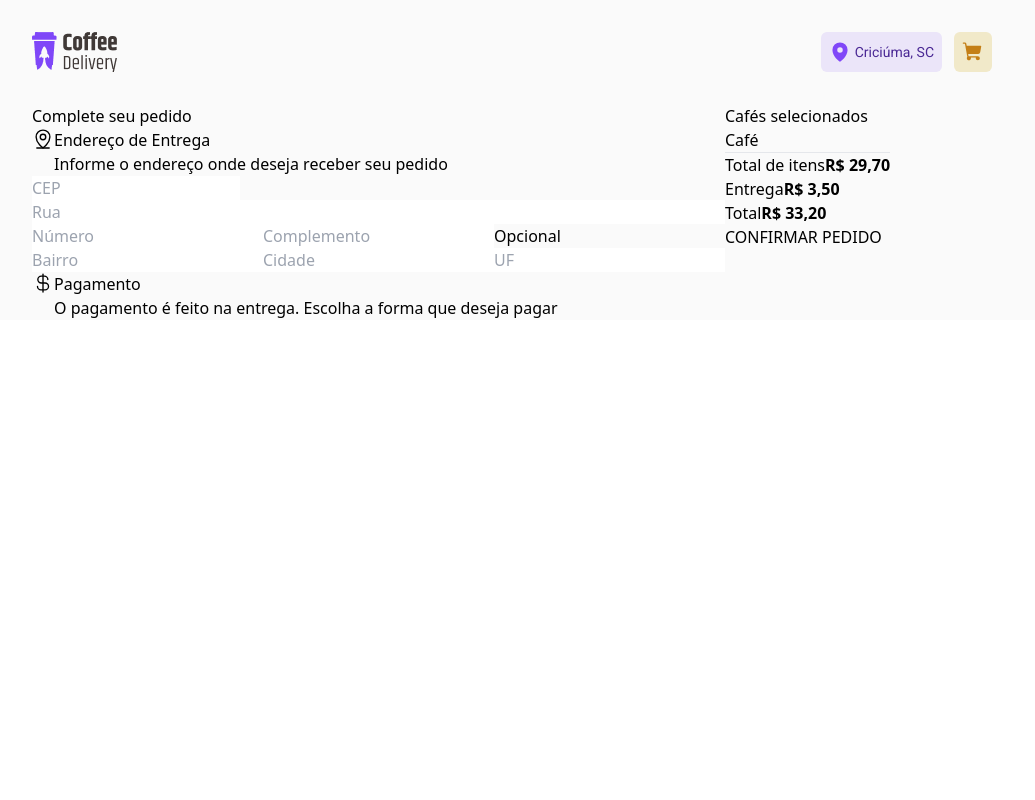
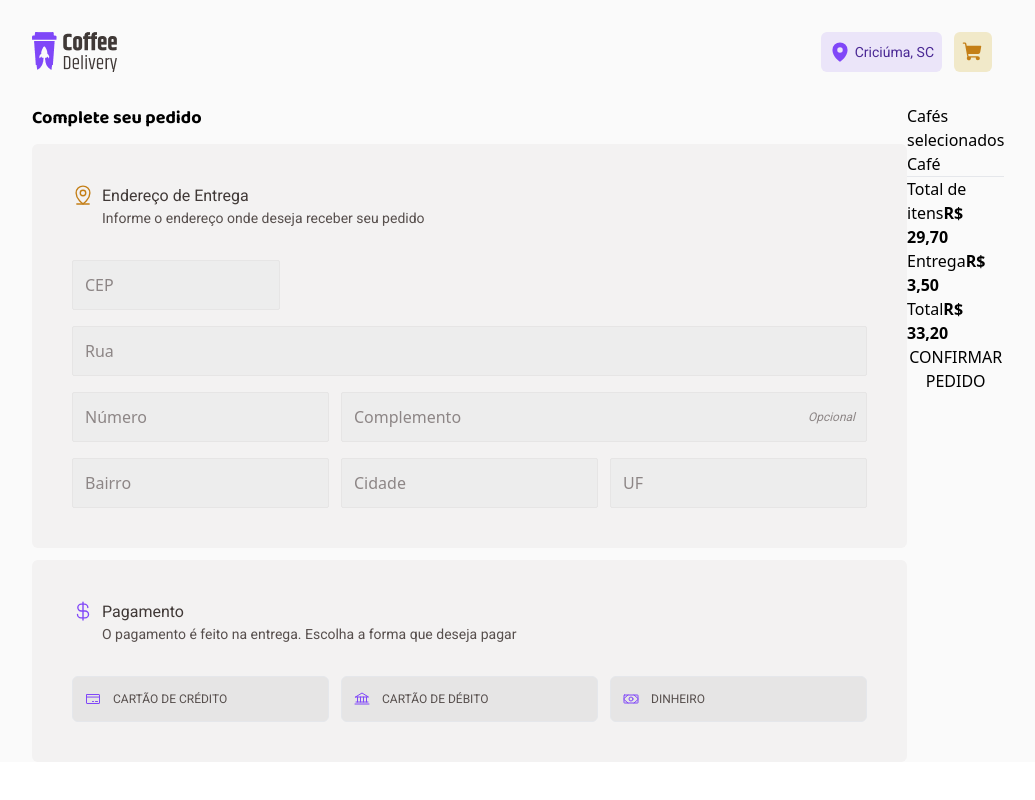
Before and after one commit to davimarcilio/CoffeeDelivery, a React (Vite) app: page /checkout in a window 1280 px wide. Shown: the whole page, without its empty margins (128-1163 px from the left). Built offline with nearby package versions, Linux system fonts and the light colour scheme.

Commit message:
Payment Methods

```diff
--- /dev/null
+++ b/src/pages/Checkout/components/Card.tsx
@@ -0,0 +1,13 @@
+import { ReactNode } from "react";
+
+interface CardProps {
+  children: ReactNode;
+}
+
+export function Card({ children }: CardProps) {
+  return (
+    <div className="flex flex-col bg-base-card rounded-md p-10 gap-8">
+      {children}
+    </div>
+  );
+}
--- /dev/null
+++ b/src/pages/Checkout/components/Input.tsx
@@ -0,0 +1,17 @@
+interface InputProps {
+  placeholder: string;
+  className?: string;
+  name?: string;
+  id?: string;
+}
+
+export function Input({ placeholder, className, name }: InputProps) {
+  return (
+    <input
+      name={name}
+      type="text"
+      className={`${className} p-3 bg-base-input rounded-sm placeholder:text-base-label border border-base-button`}
+      placeholder={placeholder}
+    />
+  );
+}
--- /dev/null
+++ b/src/pages/Checkout/components/PaymentMethod.tsx
@@ -0,0 +1,26 @@
+import { ReactNode } from "react";
+
+interface PaymentMethodProps {
+  type: "credit" | "debit" | "money";
+  labelText: string;
+  icon: ReactNode;
+}
+
+export function PaymentMethod({ type, labelText, icon }: PaymentMethodProps) {
+  return (
+    <div className="flex-1">
+      <input
+        className="peer hidden"
+        type="radio"
+        name="payment-method"
+        id={`payment-method-${type}`}
+      />
+      <label
+        className={`peer-checked:bg-purple-light flex gap-3 items-center peer-checked:border-purple bg-base-button p-3 border rounded-md text-base-text text-xs font-Roboto leading-5`}
+        htmlFor={`payment-method-${type}`}
+      >
+        {icon} {labelText}
+      </label>
+    </div>
+  );
+}
--- a/src/pages/Checkout/index.tsx
+++ b/src/pages/Checkout/index.tsx
@@ -1,48 +1,93 @@
-import { CurrencyDollar, MapPinLine } from "phosphor-react";
+import {
+  Bank,
+  CreditCard,
+  CurrencyDollar,
+  MapPinLine,
+  Money,
+} from "phosphor-react";
+import { Card } from "./components/Card";
+import { Input } from "./components/Input";
+import { PaymentMethod } from "./components/PaymentMethod";
 
 export function Checkout() {
   return (
     <form className="flex">
+      <div className="flex flex-col gap-3">
+        <h1 className="font-bold font-Baloo text-lg">Complete seu pedido</h1>
+        <Card>
+          <div className="flex gap-2">
+            <MapPinLine className="text-yellow-dark" size={22} />
             <div>
-        <h1>Complete seu pedido </h1>
-        <div className="flex flex-col">
-          <div className="flex">
-            <MapPinLine size={22} />
-            <div>
-              <h1>Endereço de Entrega</h1>
-              <p>Informe o endereço onde deseja receber seu pedido</p>
+              <h1 className="font-Roboto text-base-subtitle">
+                Endereço de Entrega
+              </h1>
+              <p className="text-sm font-Roboto text-base-text">
+                Informe o endereço onde deseja receber seu pedido
+              </p>
             </div>
           </div>
-          <input className="w-52" type="text" placeholder="CEP" />
-          <input type="text" placeholder="Rua" />
-          <div className="flex">
-            <input type="text" placeholder="Número" />
-            <input
+          <div className="flex flex-col gap-4">
+            <Input className="w-52" placeholder="CEP" />
+            <Input placeholder="Rua" />
+            <div className="flex gap-3">
+              <Input placeholder="Número" />
+              <div className="flex justify-center items-center flex-1 w-full relative">
+                <label
+                  className="absolute right-3 text-base-label text-xs italic font-Roboto "
+                  htmlFor="complemento"
+                >
+                  Opcional
+                </label>
+                <Input
                   name="complemento"
                   id="complemento"
-              type="text"
                   placeholder="Complemento"
+                  className="flex-1"
                 />
-            <label htmlFor="complemento">Opcional</label>
-          </div>
-          <div>
-            <input type="text" placeholder="Bairro" />
-            <input type="text" placeholder="Cidade" />
-            <input type="text" placeholder="UF " />
               </div>
             </div>
+            <div className="flex gap-3">
+              <Input placeholder="Bairro" />
+              <Input placeholder="Cidade" />
+              <Input placeholder="UF " />
+            </div>
+          </div>
+        </Card>
 
-        <div>
-          <div className="flex">
-            <CurrencyDollar size={22} />
+        <Card>
+          <div className="flex gap-2">
+            <CurrencyDollar className="text-purple" size={22} />
             <div className="flex flex-col">
-              <h1>Pagamento</h1>
-              <p>
+              <h1 className="font-Roboto text-base-subtitle">Pagamento</h1>
+              <p className="text-sm font-Roboto text-base-text">
                 O pagamento é feito na entrega. Escolha a forma que deseja pagar
               </p>
             </div>
           </div>
+          <div className="flex justify-center items-center gap-3">
+            <PaymentMethod
+              icon={<CreditCard className="text-purple" size={16} />}
+              labelText="CARTÃO DE CRÉDITO"
+              type="credit"
+            />
+
+            <PaymentMethod
+              icon={<Bank className="text-purple" size={16} />}
+              labelText="CARTÃO DE DÉBITO"
+              type="debit"
+            />
+
+            <PaymentMethod
+              icon={<Money className="text-purple" size={16} />}
+              labelText="DINHEIRO"
+              type="money"
+            />
+
+            {/* <input type="radio">CARTÃO DE CRÉDITO
+            <input type="radio">CARTÃO DE DÉBITO
+            <input type="radio">DINHEIRO</input> */}
           </div>
+        </Card>
       </div>
       <div>
         <h1>Cafés selecionados</h1>
--- a/src/styles/global.css
+++ b/src/styles/global.css
@@ -6,7 +6,7 @@ body {
 
 :focus {
   outline: 0;
-  box-shadow: 0 0 0 2px #4b2995;
+  box-shadow: 0 0 0 2px #c47f17;
 }
 
 @tailwind base;
```
Lines whose indentation alone changed are shown as unchanged.
